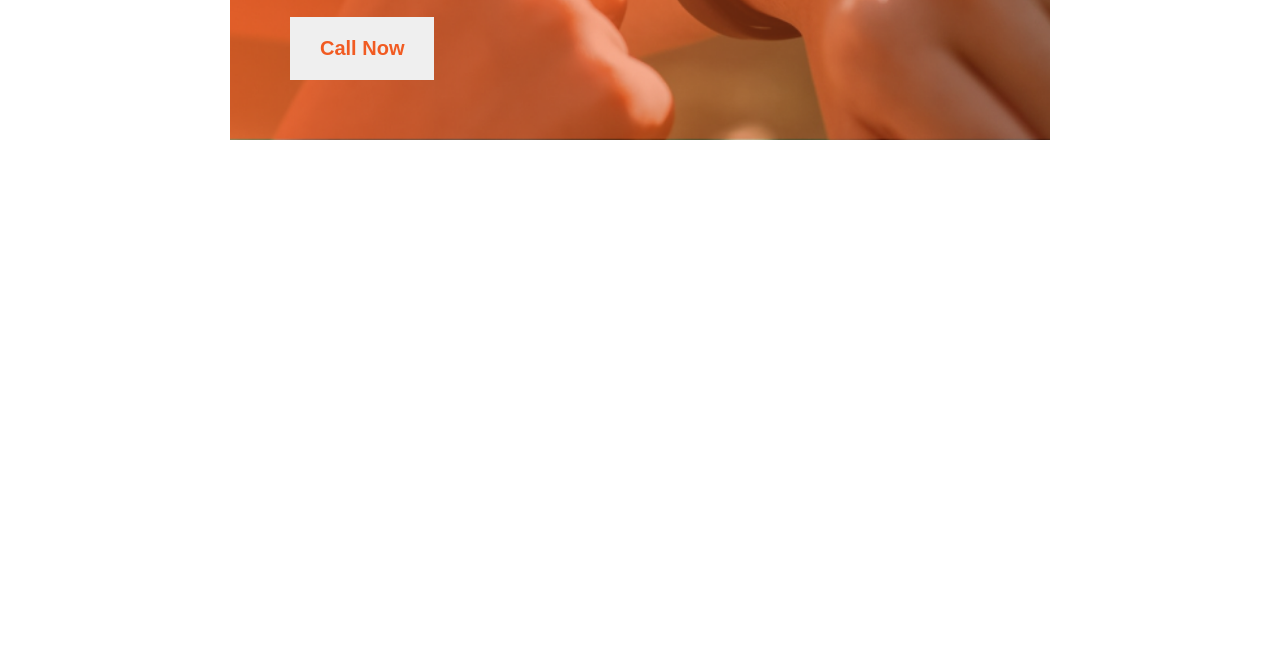
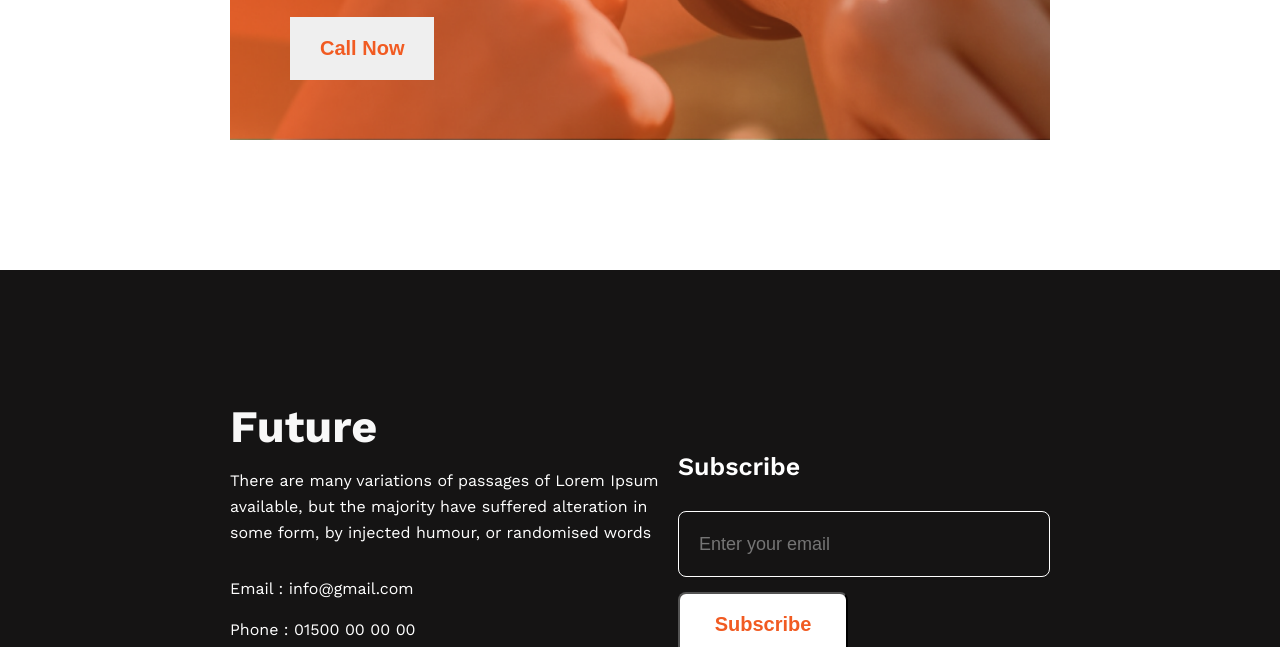
Before and after one commit to mashfikur/new_me_website, a plain HTML site: page index.html in a window 1280 px wide. Shown: the part 2399-3046 px from the top of the page. Before the commit the page ends 2669 px from the top, so only its background shows below. Drawn offline with nearby package versions, Linux system fonts and the light colour scheme.

Commit message:
footer section added

```diff
--- a/index.html
+++ b/index.html
@@ -92,6 +92,38 @@
         </div>
       </section>
     </main>
-    <footer></footer>
+
+    <!-- footer section -->
+    <footer>
+      <!-- Left part -->
+      <div class="footer-left">
+        <h3>Future</h3>
+        <p>
+          There are many variations of passages of Lorem Ipsum available, but
+          the majority have suffered alteration in some form, by injected
+          humour, or randomised words
+        </p>
+
+        <span>Email : info@gmail.com</span>
+        <span>Phone : 01500 00 00 00</span>
+
+        <div class="social-icons">
+          <img src="images/icons/fb.png" alt="" />
+          <img src="images/icons/twitter.png" alt="" />
+          <img src="images/icons/youtube.png" alt="" />
+        </div>
+      </div>
+
+      <!-- Right part -->
+      <div class="footer-right">
+        <h4>Subscribe</h4>
+
+        <form action="">
+          <input type="email" placeholder="Enter your email" />
+
+          <input type="submit" value="Subscribe" />
+        </form>
+      </div>
+    </footer>
   </body>
 </html>
--- a/styles/style.css
+++ b/styles/style.css
@@ -174,3 +174,73 @@ header {
   font-weight: 600;
   border: 0;
 }
+
+/* footer section styles */
+
+footer {
+  background: #151414;
+  display: flex;
+  align-items: center;
+  justify-content: space-around;
+  padding: 130px 230px;
+}
+
+.footer-left h3 {
+  color: #f8f8f8;
+  font-size: 45px;
+  font-weight: 700;
+  margin-bottom: 15px;
+}
+.footer-left p {
+  color: #fff;
+  font-size: 16px;
+  font-weight: 400;
+  line-height: 26px;
+  margin-bottom: 30px;
+  max-width: 480px;
+}
+
+.footer-left span {
+  color: #fff;
+  font-size: 16px;
+  font-weight: 400;
+  line-height: 26px;
+  display: block;
+  margin-bottom: 15px;
+}
+
+.social-icons {
+  margin-top: 15px;
+}
+
+.footer-right h4 {
+  color: #fff;
+  font-size: 25px;
+  font-weight: 600;
+  margin-bottom: 30px;
+}
+
+.footer-right input[type="email"] {
+  width: 350px;
+  height: 64px;
+  color: #ffffff;
+  font-size: 18px;
+  font-weight: 400;
+  padding-left: 20px;
+  display: block;
+  margin-bottom: 15px;
+  background: transparent;
+  border-radius: 8px;
+  border: 1px solid #fff;
+}
+
+.footer-right input[type="submit"] {
+  border-radius: 8px;
+  background: #fff;
+  color: #f15b22;
+  font-size: 20px;
+  font-weight: 600;
+  width: 170.106px;
+  height: 64px;
+  text-align: center;
+}
```
